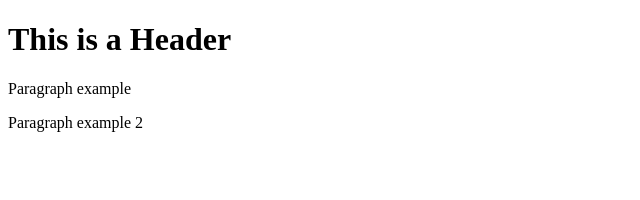
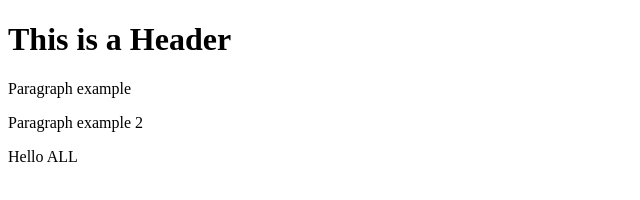
Before and after one commit to rajdan957/git-test, a website: page index.html in a window 1280 px wide. Shown: the full height of the page, 0-640 px from the left. Drawn offline with Linux system fonts and the light colour scheme.

Commit message:
Using NPM

```diff
--- a/index.html
+++ b/index.html
@@ -4,5 +4,6 @@
         <h1>This is a Header</h1>
         <p>Paragraph example</p>
         <p>Paragraph example 2</p>
+        <p>Hello ALL</p>
     </body>
 </html>
```
Also changed, not shown: package.json (added, +19 -0 lines), 2 other files.
